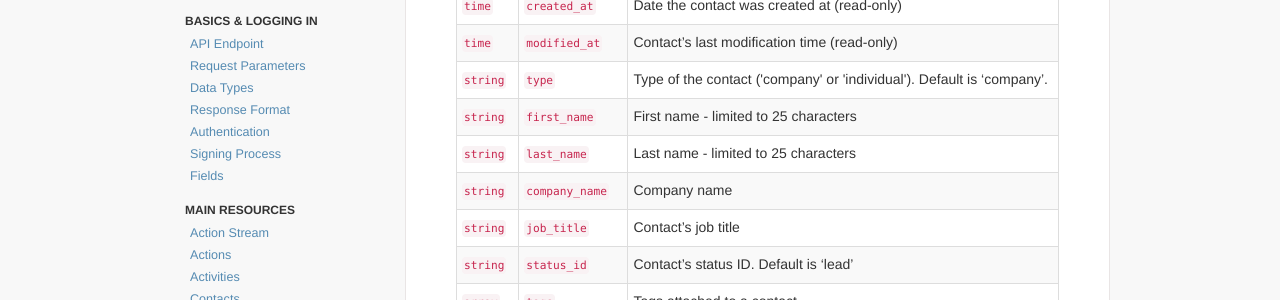
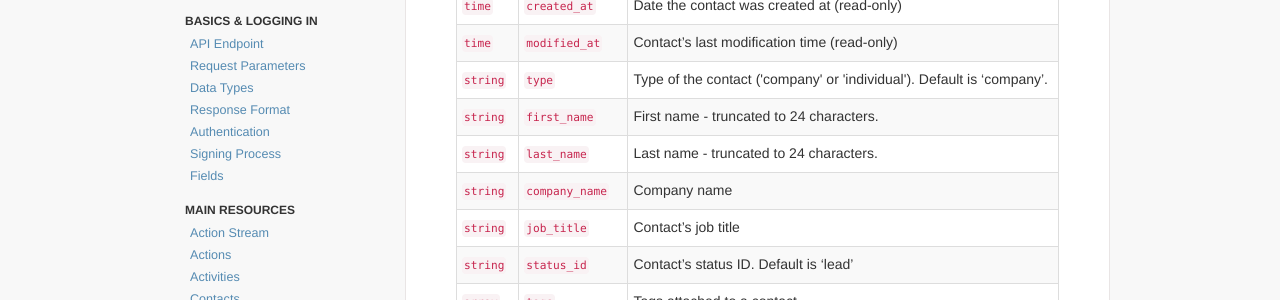
Before and after one commit to OnePageCRM/OnePageCRM.github.io, a Jekyll site: the page built from _posts/2014-03-04-contacts.html, in a window 1280 px wide and 900 px high, scrolled down 2044 px. Shown: the part 152-452 px from the top of the window. Built offline with Jekyll 4.4.1, drawn with Linux system fonts in a browser that asks for light colours; nearby versions of some CDN libraries; Markdown is read by kramdown in place of the engine named in the settings.

Commit message:
updated contacts doc. truncate names to 24 chars

```diff
--- a/_posts/2014-03-04-contacts.html
+++ b/_posts/2014-03-04-contacts.html
@@ -265,12 +265,12 @@ date: 2014-03-04 10:28:04
     <tr>
       <td><code class="redtext">string</code></td>
       <td><code class="bluetext">first_name</code></td>
-      <td>First name - limited to 25 characters</td>
+      <td>First name - truncated to 24 characters.</td>
     </tr>
     <tr>
       <td><code class="redtext">string</code></td>
       <td><code class="bluetext">last_name</code></td>
-      <td>Last name - limited to 25 characters</td>
+      <td>Last name - truncated to 24 characters.</td>
     </tr>
     <tr>
       <td><code class="redtext">string</code></td>
```
